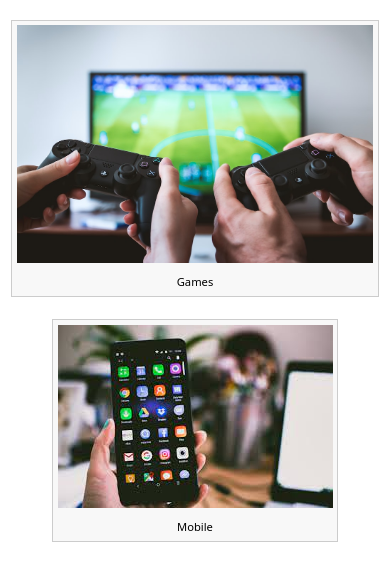
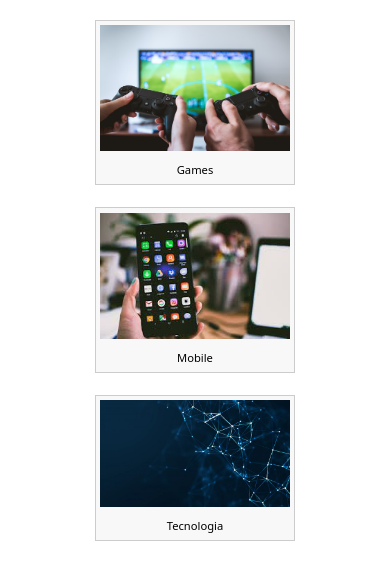
Before and after one commit to gustavobernardo25/Checkpoint-RWD-2, a plain HTML site: page CP2/index.html in a window 390 px wide. Shown: the part 231-792 px from the top of the page. Drawn offline with Linux system fonts and the light colour scheme.

Commit message:
Ajuste imagens do Conteúdo

```diff
--- a/CP2/css/break-point-770px.css
+++ b/CP2/css/break-point-770px.css
@@ -1,7 +1,7 @@
 @media(max-width:770px) {
 
     .tit-page {
-        font-size:1em;
+        font-size: 1em;
     }
 
     .cabecalho {
@@ -22,4 +22,11 @@
         margin: 10%;
     }
 
+    .conteudo>article img {
+        max-width: 200px;
+        max-height: 150px;
+        width: auto;
+        height: auto;
+    }
+
 }
--- a/CP2/css/conteudo.css
+++ b/CP2/css/conteudo.css
@@ -5,8 +5,8 @@
   margin: 3% auto;
 }
 
-  .conteudo>article{
-    margin:1em;
+.conteudo>article {
+  margin: 1em;
   justify-content: space-evenly;
   align-items: center;
   font: 300;
@@ -17,20 +17,24 @@
 }
 
 .conteudo>article img {
-    max-width: 100%;
+
+  max-width: 370px;
+  max-height: 250px;
+  width: 370px;
+  height: 250px;
   display: block;
-    display:table;
+  display: table;
   background: #f8f8f8;
   border: 1px solid #ccc;
-    border-bottom:0;
+  border-bottom: 0;
   padding: .4em;
 }
 
-  .conteudo>article figcaption{
+.conteudo>article figcaption {
   background: #f8f8f8;
   text-align: center;
-    font-size:1em;
-    padding:.6em .4em;
+  font-size: 1em;
+  padding: .6em .4em;
   border: 1px solid #ccc;
-    border-top:0;
+  border-top: 0;
 }
```
Lines whose indentation alone changed are shown as unchanged.
